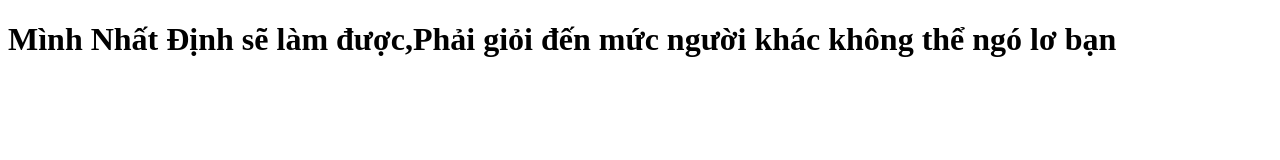
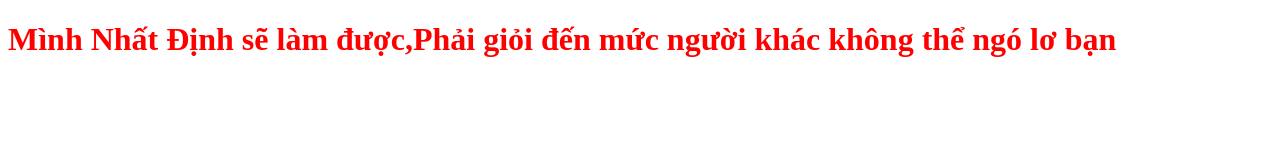
Before and after one commit to NgaPhamThi/Hoc_Github, a plain HTML site: page index.html in a window 1280 px wide. Drawn offline with Linux system fonts and the light colour scheme.

Commit message:
them css cho h1

```diff
--- a/index.html
+++ b/index.html
@@ -5,6 +5,7 @@
     <meta charset="UTF-8">
     <meta http-equiv="X-UA-Compatible" content="IE=edge">
     <meta name="viewport" content="width=device-width, initial-scale=1.0">
+    <link rel="stylesheet" href="main.css">
     <title>Document</title>
 </head>
 
--- /dev/null
+++ b/main.css
@@ -0,0 +1,3 @@
+h1{
+    color:red;
+}
```
